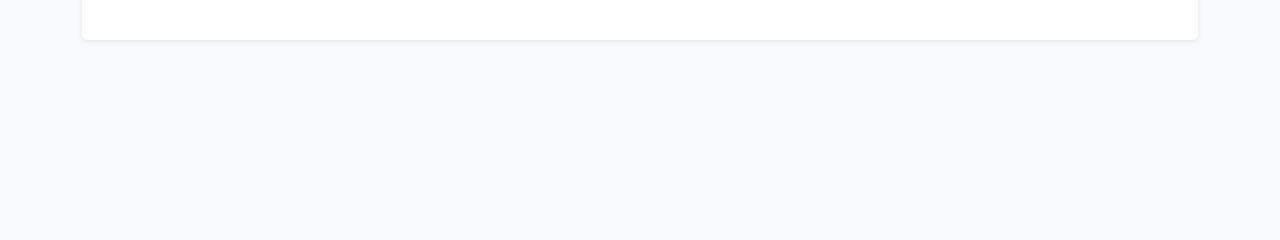
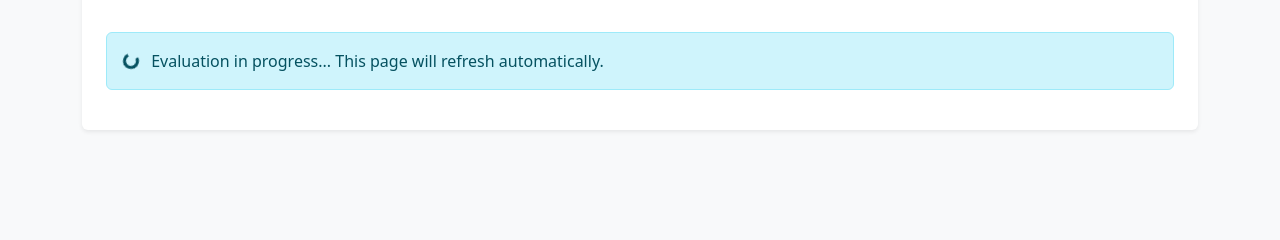
Before and after one commit to rambodpakrooh/TelcoEvaluator, a Flask app: template templates/evaluation_run_detail.html in a window 1280 px wide. Shown: the part 435-675 px from the top of the page. Run offline with Flask 3, Linux system fonts and the light colour scheme; the template is opened without the code that fills it, so the values that code supplies are empty.

Commit message:
final version

```diff
--- a/templates/evaluation_run_detail.html
+++ b/templates/evaluation_run_detail.html
@@ -32,7 +32,6 @@
 </ul>
 
 <div class="tab-content">
-
   <div class="tab-pane fade show active" id="scores">
     <div class="row">
       <div class="col-md-6">
@@ -161,8 +160,8 @@
       fill: false,
       stepped: 'before',
       borderWidth: 2,
-      pointRadius: 6,
-      pointHoverRadius: 8
+      pointRadius: 10,
+      pointHoverRadius: 12
     };
   });
 
@@ -172,17 +171,71 @@
     data: { datasets: datasets },
     options: {
       responsive: true,
-      maintainAspectRatio: false,
+      maintainAspectRatio: true,
+      aspectRatio: 2,
+      devicePixelRatio: 3,
       interaction: { mode: 'x', intersect: false },
       plugins: {
-        legend: { position: 'bottom', labels: { usePointStyle: true, padding: 20 } }
+        legend: {
+            position: 'bottom',
+            labels: { usePointStyle: true, padding: 20, font: { weight: 'bold', size: 26 } }
+        }
       },
       scales: {
-        x: { type: 'time', time: { unit: 'minute' }, title: { display: true, text: 'Time (UTC)' } },
-        y: { min: 0, max: 1.05, title: { display: true, text: 'Trust Value' } }
+        x: {
+          type: 'time',
+          time: {
+            unit: 'second',
+            stepSize: 3,
+            displayFormats: {
+              second: 'HH:mm:ss'
+            }
+          },
+          ticks: {
+            maxRotation: 0,
+            autoSkip: true,
+            maxTicksLimit: 10,
+            font: {
+                weight: 'bold',
+                size: 22
+            }
+          },
+          title: {
+            display: true,
+            text: 'Time of Update (UTC)',
+            font: { weight: 'bold', size: 24 }
+          }
+        },
+        y: {
+          min: 0,
+          max: 1.1,
+          ticks: {
+            stepSize: 0.1,
+            font: {
+                weight: 'bold',
+                size: 22
+            }
+          },
+          title: {
+            display: true,
+            text: 'Trust Value (0-1)',
+            font: { weight: 'bold', size: 24 }
+          }
+        }
       }
     }
   });
 </script>
 {% endif %}
+{% if run.status != 'completed' %}
+<script>
+    setTimeout(function(){
+       window.location.reload(1);
+    }, 5000);
+</script>
+<div class="alert alert-info mt-3">
+    <span class="spinner-border spinner-border-sm me-2" role="status"></span>
+    Evaluation in progress... This page will refresh automatically.
+</div>
+{% endif %}
 {% endblock %}
```
